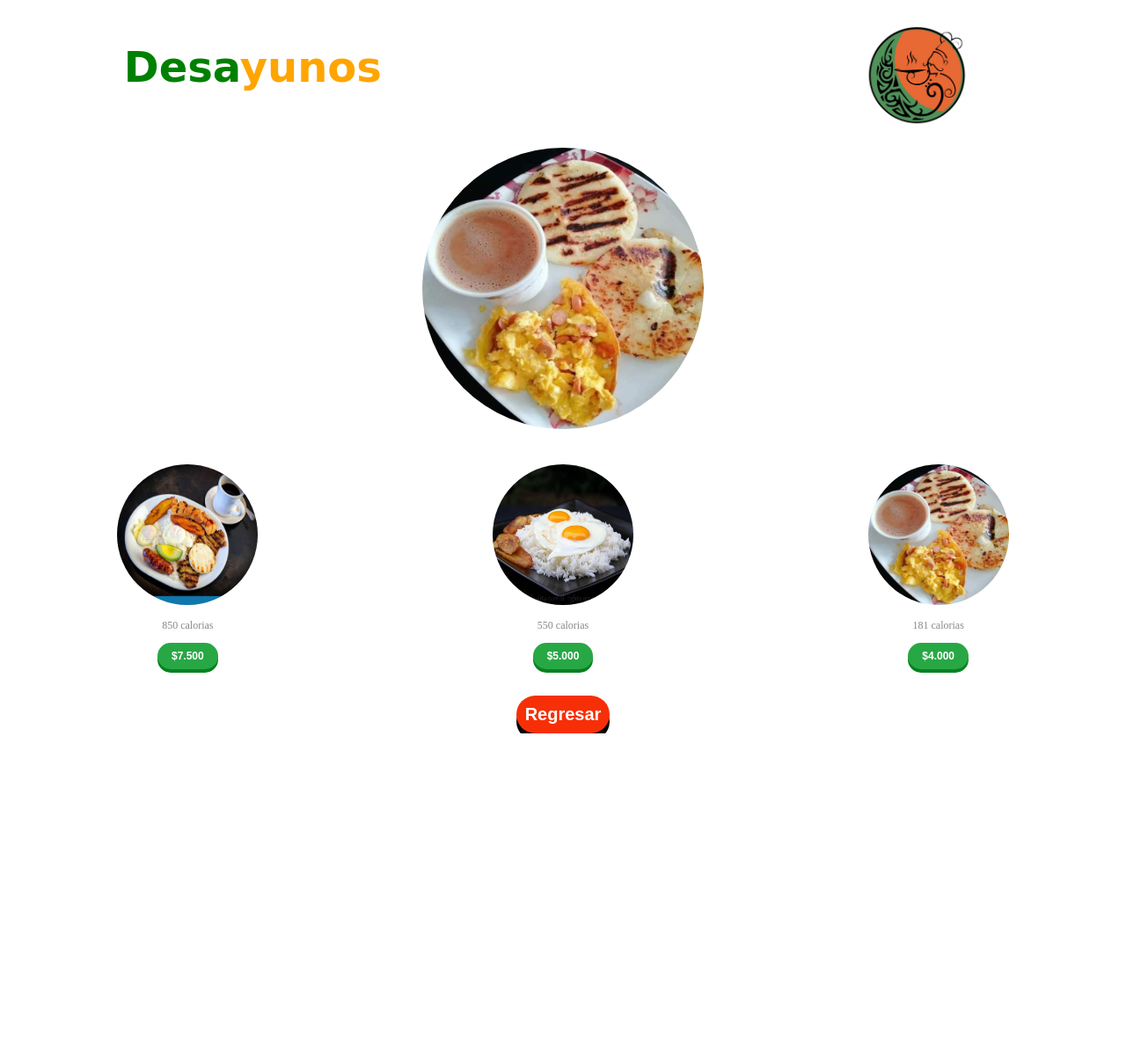
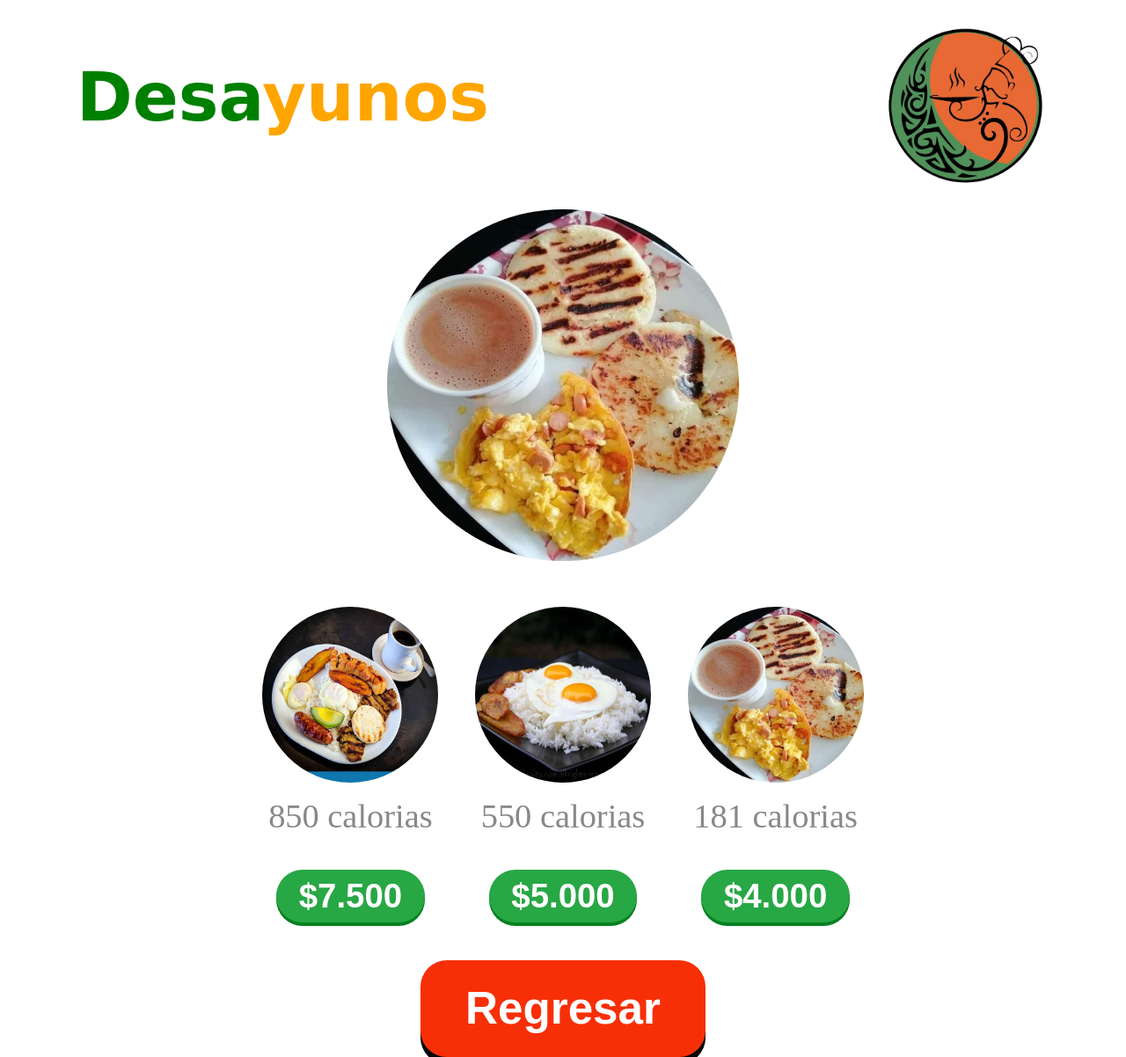
Before and after one commit to Jhontabo/Restaurante-Luna-verde, a PHP site: page /Desayuno.php in a window 1280 px wide. Shown: the whole page at 88% size. Before the commit the page ends 834 px from the top, so only its background shows below. Run offline with PHP 8.4, Linux system fonts and the light colour scheme; some web fonts are replaced.

Commit message:
Se arreglo responsive de pagina web para que funcione en celular

```diff
--- a/Desayuno.php
+++ b/Desayuno.php
@@ -10,12 +10,6 @@
 
 
 </head>
-
-<?php
-
-$Hola = "Hola";
-
-?>
 
 <body>
 
--- a/RegistrarPedido.php
+++ b/RegistrarPedido.php
@@ -7,6 +7,7 @@
   <link href="https://fonts.googleapis.com/css?family=Rancho" rel="stylesheet">
   <link rel="stylesheet" href="./css/RegistrarPedido.css">
 </head>
+
 <body>
   <div class="registro-container">
     <h2>Registrar Pedido</h2>
--- a/css/Desayuno.css
+++ b/css/Desayuno.css
@@ -1,19 +1,18 @@
-
-body{
-  margin: 0%;
-  padding: 0%;
+body {
+  margin: 0;
+  padding: 0;
 }
 
 .cabecera {
   display: flex;
   justify-content: space-between;
   align-items: center;
-  padding: 1vh 2vh;
+  padding: 1vh 2vw; /* Uso de unidades de viewport (vw) para un mejor ajuste */
 }
 
 .titulo {
-  font-size: 6vh;
-  margin: 0 10%;
+  font-size: 6vw; /* Uso de unidades de viewport (vw) para un mejor ajuste */
+  margin: 0 5%;
   align-self: center;
   font-family: 'Rancho', cursive;
 }
@@ -27,8 +26,8 @@ body{
 }
 
 .logo {
-  width: 15vh;
-  margin: 0 13%;
+  width: 15vw; /* Uso de unidades de viewport (vw) para un mejor ajuste */
+  margin: 0 5%;
   align-self: center;
   margin-top: 20px;
 }
@@ -50,60 +49,62 @@ body{
 }
 
 .circulo-central {
-  width: 40vh;
-  height: 40vh;
+  width: 80vw; /* Uso de unidades de viewport (vw) para un mejor ajuste */
+  height: 80vw;
   border-radius: 50%;
-  transition: transform 0.3s ease; /* Agrega una transición de transformación */
+  transition: transform 0.3s ease;
+  max-width: 400px; /* Establece un tamaño máximo para evitar que la imagen se haga demasiado grande */
+  max-height: 400px;
 }
 
 .circulo-central:hover {
-  transform: scale(1.1); /* Escala la imagen al 110% de su tamaño original */
+  transform: scale(1.1);
 }
 
 .opciones-desayuno {
   display: flex;
-  justify-content: space-around;
+  flex-wrap: wrap; /* Permite que los elementos se ajusten en varias líneas */
+  justify-content: center;
   width: 100%;
   margin-top: 2vh;
-
 }
 
-.desayuno{
+.desayuno {
   display: flex;
   flex-direction: column;
   align-items: center;
+  margin: 1vw; /* Ajusta el margen lateral para separar los elementos */
 }
+
 .desayuno img {
-  width: 20vh;
-  height: 20vh;
+  width: 40vw; /* Uso de unidades de viewport (vw) para un mejor ajuste */
+  height: 40vw;
   border-radius: 50%;
   margin: 1vh;
-  transition: transform 0.3s ease; /* Agrega una transición de transformación */
+  transition: transform 0.3s ease;
+  max-width: 200px; /* Establece un tamaño máximo para evitar que la imagen se haga demasiado grande */
+  max-height: 200px;
 }
 
 .desayuno img:hover {
-  transform: scale(1.2); /* Escala la imagen al 120% de su tamaño original */
+  transform: scale(1.2);
 }
 
-
-.precio  {
+.precio {
   background-color: #28a745;
   border: none;
-  padding: 1vh 2vh;
+  padding: 1vh 2vw; /* Uso de unidades de viewport (vw) para un mejor ajuste */
   color: white;
   cursor: pointer;
-  font-size: 1.5vh;
+  font-size: 3vw; /* Uso de unidades de viewport (vw) para un mejor ajuste */
   font-weight: bold;
   box-shadow: 0 0.5vh #068120;
   border-radius: 30px;
-
 }
-
-
 
 .calorias {
   color: #888;
-  font-size: 1.5vh;
+  font-size: 3vw; /* Uso de unidades de viewport (vw) para un mejor ajuste */
   margin-top: 1vh;
   text-align: center;
 }
@@ -116,11 +117,23 @@ body{
 .boton-salir {
   background-color: #f72f07;
   border: none;
-  padding: 10px;
+  padding: 2vw 4vw; /* Uso de unidades de viewport (vw) para un mejor ajuste */
   color: white;
   cursor: pointer;
-  font-size: 20px;
+  font-size: 4vw; /* Uso de unidades de viewport (vw) para un mejor ajuste */
   font-weight: bold;
   box-shadow: 0 1vh #050605;
   border-radius: 30px;
 }
+
+@media (max-width: 768px) {
+  /* Estilos específicos para dispositivos móviles */
+  .opciones-desayuno {
+    flex-direction: column;
+    align-items: center;
+  }
+
+  .desayuno {
+    margin-bottom: 2vw;
+  }
+}
--- a/index.php
+++ b/index.php
@@ -120,6 +120,7 @@
 
     <div class="title-menu">
         <h2>Menu</h2>
+
     </div>
     <section id="menu">
         <div class="menu-container">
@@ -168,6 +169,7 @@
                         <button onclick="redirigirAPedir()">Pedir</button>
                     </div>
                 </div>
+
                 <div class="menu-item">
                     <img src="https://s3-alpha-sig.figma.com/img/a48b/1a15/8dc1ad06f9428044dc7ecbbd53fd695d?Expires=1715558400&Key-Pair-Id=APKAQ4GOSFWCVNEHN3O4&Signature=EERJAeuSg6x3jsgi-kR98HmMFmIQHMr66GIDjA5Dq2pnL~Q0g~YC97WJRV4ykiYpPqlm2XyLwhJSw~EN~c1iQBnl6T8JghZXg4vGPox2DSSCYdlb9cTWOODeVxWE6OpB--bkYcWbCuPAfDQGUyoM2h-hhsq8AB7gPHmnZciR-kUclWyrl2fb-lJ2LGs0c~VkW5LQK5l7A2Q8M0bQPa5bzDETkoBrNG~OOtkCit1fwIqqgZt-hbWIEC-0YX5mlYF~LdkJaTHkHQStz8E~b6vJwQeOpYaEw~dnDBWob6kJABUVyw4nEFNMBXMueE7VzHaqpbkUFk4mFhFye9ffKfVOew__"
                         alt="Bandeja">
@@ -266,8 +268,8 @@
                     <p class="copyright">2006 - 2024</p>
 
                     <div class="redes-sociales">
-                        <a href="https://api.whatsapp.com/send?phone=573164292376&text=Si%20tienes%20una%20duda%20puedes%20mandarnos%20un%20mensaje" target="_blank" target="_blank"class="whatsapp"><i class="fab fa-whatsapp"></i></a>
-                        <a href="https://web.facebook.com/people/Luna-verde/61558107166473/?_rdc=1&_rdr"><i class="fab fa-facebook-f" target="_blank"></i></a>
+                        <a href="https://api.whatsapp.com/send?phone=573164292376&text=Si%20tienes%20una%20duda%20puedes%20mandarnos%20un%20mensaje" target="_blank" class="whatsapp"><i class="fab fa-whatsapp"></i></a>
+                        <a href="https://web.facebook.com/people/Luna-verde/61558107166473/?_rdc=1&_rdr" target="_blank"><i class="fab fa-facebook-f" target="_blank"></i></a>
                         <a href="https://github.com/Jhontabo/Restaurante-Luna-verde" target="_blank"><i class="fab fa-github"></i></a>
                     </div>
                 </div>
```
